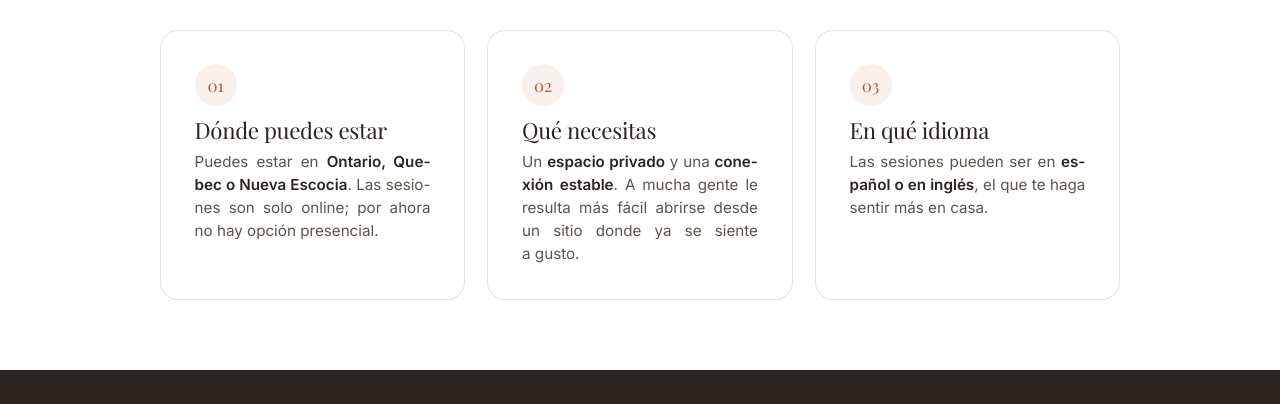
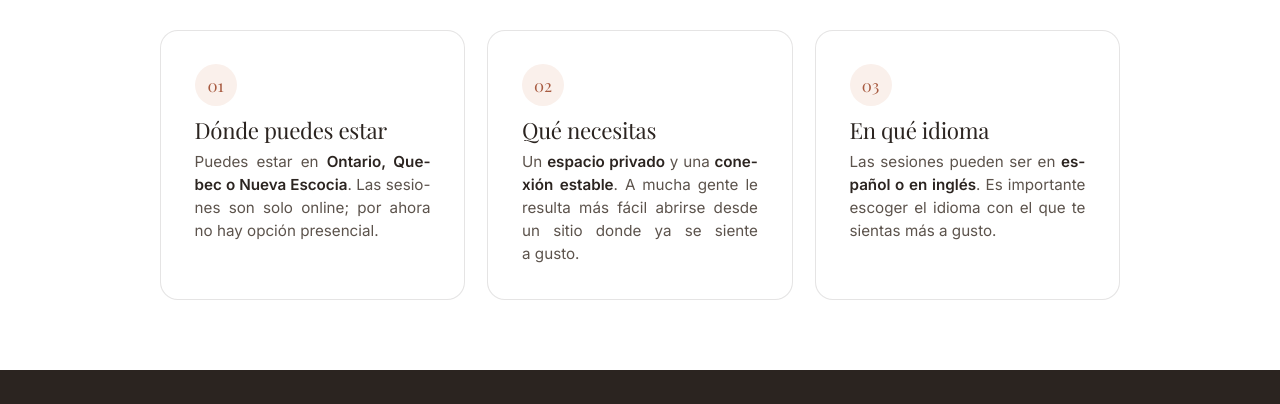
Before and after one commit to cristinamagrina/cristinamagrina-ca, a plain HTML site: page es/book.html in a window 1280 px wide. Shown: the part 1958-2362 px from the top of the page. Drawn offline with nearby package versions, Linux system fonts and the light colour scheme.

Commit message:
Update language tile text on Fees page (ES)
Co-Authored-By: Claude Sonnet 5.5 <noreply@anthropic.com>

```diff
--- a/es/book.html
+++ b/es/book.html
@@ -127,7 +127,7 @@
     <div class="grid grid--3">
       <div class="tile reveal"><span class="tile__num">01</span><h3>Dónde puedes estar</h3><p>Puedes estar en <strong>Ontario, Quebec o Nueva Escocia</strong>. Las sesiones son solo online; por ahora no hay opción presencial.</p></div>
       <div class="tile reveal"><span class="tile__num">02</span><h3>Qué necesitas</h3><p>Un <strong>espacio privado</strong> y una <strong>conexión estable</strong>. A mucha gente le resulta más fácil abrirse desde un sitio donde ya se siente a gusto.</p></div>
-      <div class="tile reveal"><span class="tile__num">03</span><h3>En qué idioma</h3><p>Las sesiones pueden ser en <strong>español o en inglés</strong>, el que te haga sentir más en casa.</p></div>
+      <div class="tile reveal"><span class="tile__num">03</span><h3>En qué idioma</h3><p>Las sesiones pueden ser en <strong>español o en inglés</strong>. Es importante escoger el idioma con el que te sientas más a gusto.</p></div>
     </div>
   </div>
 </section>
```
